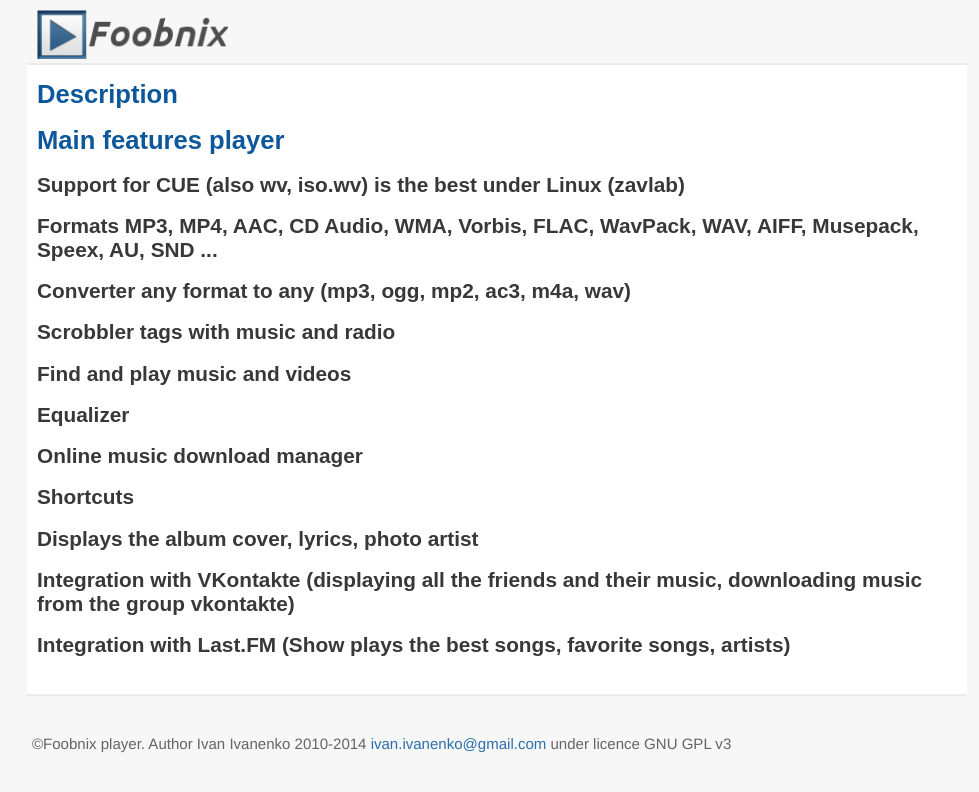
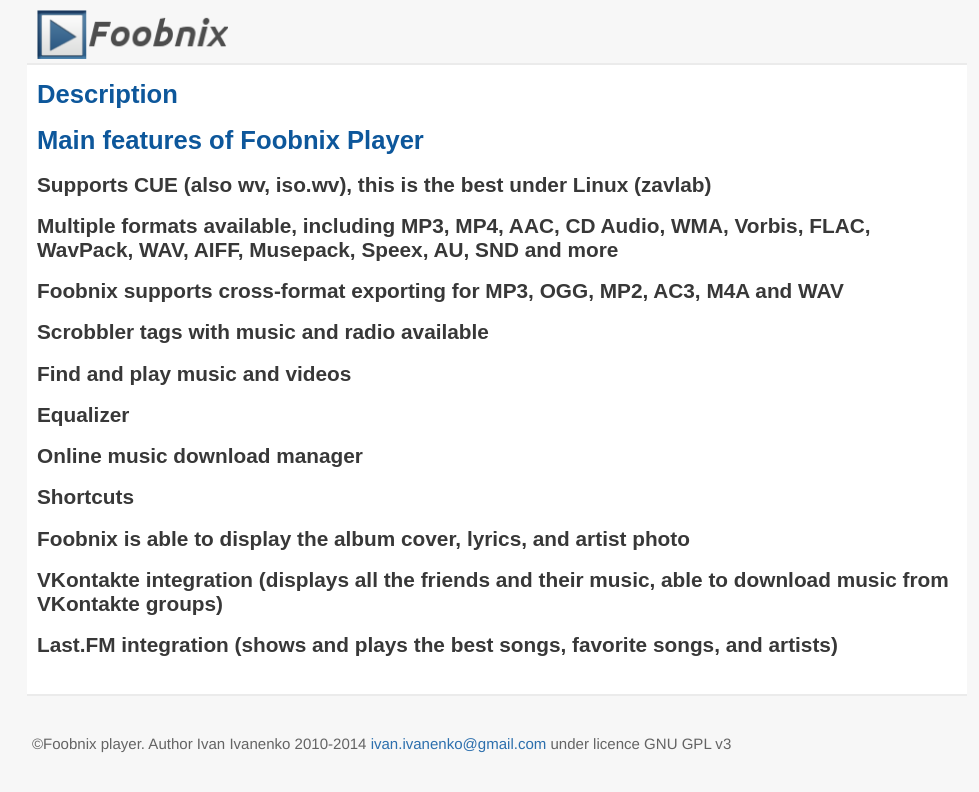
Before and after one commit to foobnix/foobnix.github.io, a Jekyll site: the page built from en/description.html, in a window 1280 px wide. Shown: the top 792 px of the page, without its empty margins (143-1122 px from the left). Built offline with Jekyll 4.4.1, drawn with Linux system fonts in a browser that asks for light colours; some web fonts are replaced; Markdown is read by kramdown in place of the engine named in the settings.

Commit message:
Improved description.html

```diff
--- a/en/description.html
+++ b/en/description.html
@@ -3,16 +3,16 @@ layout: default
 lang: en
 title: Description
 ---
-<h1>Main features player</h1>
+<h1>Main features of Foobnix Player</h1>
 
-<h2>Support for CUE (also wv, iso.wv) is the best under Linux (zavlab)</h2>
-<h2>Formats MP3, MP4, AAC, CD Audio, WMA, Vorbis, FLAC, WavPack, WAV, AIFF, Musepack, Speex, AU, SND ...</h2>
-<h2>Converter any format to any (mp3, ogg, mp2, ac3, m4a, wav)</h2>
-<h2>Scrobbler tags with music and radio</h2>
+<h2>Supports CUE (also wv, iso.wv), this is the best under Linux (zavlab)</h2>
+<h2>Multiple formats available, including MP3, MP4, AAC, CD Audio, WMA, Vorbis, FLAC, WavPack, WAV, AIFF, Musepack, Speex, AU, SND and more</h2>
+<h2>Foobnix supports cross-format exporting for MP3, OGG, MP2, AC3, M4A and WAV</h2>
+<h2>Scrobbler tags with music and radio available</h2>
 <h2>Find and play music and videos</h2>
 <h2>Equalizer</h2>
 <h2>Online music download manager</h2>
 <h2>Shortcuts</h2>
-<h2>Displays the album cover, lyrics, photo artist</h2>
-<h2>Integration with VKontakte (displaying all the friends and their music, downloading music from the group vkontakte)</h2>
-<h2>Integration with Last.FM (Show plays the best songs, favorite songs, artists)</h2>
+<h2>Foobnix is able to display the album cover, lyrics, and artist photo</h2>
+<h2>VKontakte integration (displays all the friends and their music, able to download music from VKontakte groups)</h2>
+<h2>Last.FM  integration (shows and plays the best songs, favorite songs, and artists)</h2>
```
